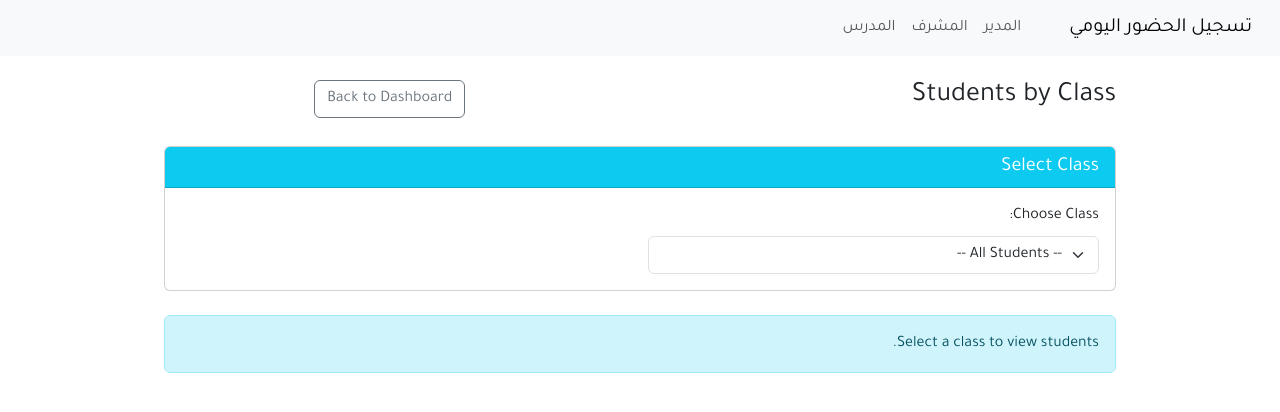
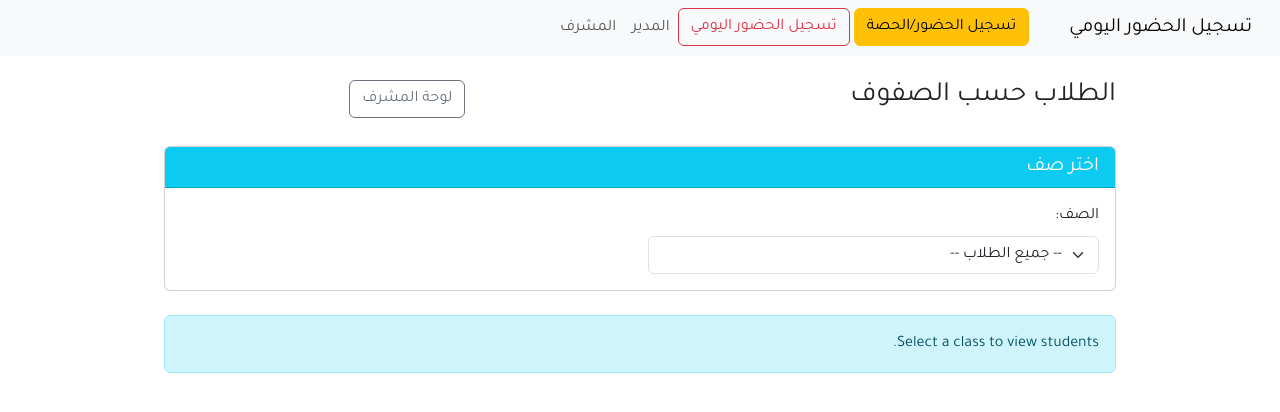
Before and after one commit to bounis0910/Att_School, a Flask app: page /staff/students in a window 1280 px wide. Shown: the top 412 px of the page. Run offline with Flask 3, Linux system fonts and the light colour scheme; the visitor is signed in with stand-in values (Sample User, id 1); data that the repository does not hold is empty; some libraries are stand-ins or nearby versions.

Commit message:
Alsis_24

```diff
--- a/app.py
+++ b/app.py
@@ -686,7 +686,7 @@ def admin_users_create():
         username = request.form.get('name')
         role = request.form.get('role')
         password = request.form.get('password')
-        national_id = request.form.get('national_id')
+        roll_number = request.form.get('roll_number')
         email = request.form.get('email')
         assigned_classes = request.form.getlist('assigned_classes')
 
@@ -711,8 +711,8 @@ def admin_users_create():
             classes_string = ','.join(assigned_classes) if assigned_classes else None
 
             cursor.execute(
-                'INSERT INTO "user" (username, password, role, email, national_id, classes) VALUES (%s, %s, %s, %s, %s, %s) RETURNING id',
-                (username, hashed_pw, role, email, national_id, classes_string)
+                'INSERT INTO "user" (username, password, role, email, roll_number, classes) VALUES (%s, %s, %s, %s, %s, %s) RETURNING id',
+                (username, hashed_pw, role, email, roll_number, classes_string)
             )
             new_user_id = cursor.fetchone()['id']
 
@@ -748,7 +748,7 @@ def admin_users_edit(user_id):
         username = request.form.get('name')
         role = request.form.get('role')
         password = request.form.get('password')
-        national_id = request.form.get('national_id')
+        roll_number = request.form.get('roll_number')
         email = request.form.get('email')
         assigned_classes = request.form.getlist('assigned_classes')
 
@@ -760,13 +760,13 @@ def admin_users_edit(user_id):
             if password:
                 hashed_pw = generate_password_hash(password, method='scrypt')
                 cursor.execute(
-                    'UPDATE "user" SET username = %s, role = %s, password = %s, email = %s, national_id = %s, classes = %s WHERE id = %s',
-                    (username, role, hashed_pw, email, national_id, classes_string, user_id)
+                    'UPDATE "user" SET username = %s, role = %s, password = %s, email = %s, roll_number = %s, classes = %s WHERE id = %s',
+                    (username, role, hashed_pw, email, roll_number, classes_string, user_id)
                 )
             else:
                 cursor.execute(
-                    'UPDATE "user" SET username = %s, role = %s, email = %s, national_id = %s, classes = %s WHERE id = %s',
-                    (username, role, email, national_id, classes_string, user_id)
+                    'UPDATE "user" SET username = %s, role = %s, email = %s, roll_number = %s, classes = %s WHERE id = %s',
+                    (username, role, email, roll_number, classes_string, user_id)
                 )
 
             conn.commit()
@@ -1363,7 +1363,7 @@ def staff_export_students_excel():
 
         # Get students for the selected class
         cursor.execute("""
-            SELECT s.id, s.name, s.national_id, s.phone1, s.phone2, c.name as class_name
+            SELECT s.id, s.name, s.roll_number, s.phone1, s.phone2, c.name as class_name
             FROM student s
             LEFT JOIN school_class c ON s.class_id = c.id
             WHERE s.class_id = %s
@@ -1392,7 +1392,7 @@ def staff_export_students_excel():
         for row_num, student_row in enumerate(students_rows, 2):
             ws.cell(row=row_num, column=1, value=student_row['id'])
             ws.cell(row=row_num, column=2, value=student_row['name'])
-            ws.cell(row=row_num, column=3, value=student_row['national_id'])
+            ws.cell(row=row_num, column=3, value=student_row['roll_number'])
             ws.cell(row=row_num, column=4, value=student_row['phone1'])
             ws.cell(row=row_num, column=5, value=student_row['phone2'])
             ws.cell(row=row_num, column=6, value=student_row['class_name'])
@@ -1524,7 +1524,7 @@ def export_students_excel():
 
         # Get students for the selected class
         cursor.execute("""
-            SELECT s.id, s.name, s.national_id, s.phone1, s.phone2, c.name as class_name
+            SELECT s.id, s.name, s.roll_number, s.phone1, s.phone2, c.name as class_name
             FROM student s
             LEFT JOIN school_class c ON s.class_id = c.id
             WHERE s.class_id = %s
@@ -1553,7 +1553,7 @@ def export_students_excel():
         for row_num, student_row in enumerate(students_rows, 2):
             ws.cell(row=row_num, column=1, value=student_row['id'])
             ws.cell(row=row_num, column=2, value=student_row['name'])
-            ws.cell(row=row_num, column=3, value=student_row['national_id'])
+            ws.cell(row=row_num, column=3, value=student_row['roll_number'])
             ws.cell(row=row_num, column=4, value=student_row['phone1'])
             ws.cell(row=row_num, column=5, value=student_row['phone2'])
             ws.cell(row=row_num, column=6, value=student_row['class_name'])
--- a/templates/admin_login.html
+++ b/templates/admin_login.html
@@ -5,7 +5,7 @@
         <h3>Admin Login</h3>
         <form method="post">
             <div class="mb-3">
-                <label class="form-label">Username</label>
+                <label class="form-label">اسم المستخدم</label>
                 <input class="form-control" name="name" required>
             </div>
             <div class="mb-3">
--- a/templates/layout.html
+++ b/templates/layout.html
@@ -21,6 +21,9 @@
         <a class="navbar-brand" href="/">تسجيل الحضور اليومي</a>
         <div class="collapse navbar-collapse">
           <ul class="navbar-nav ms-auto">
+            <li class="nav-item">
+              <a class="btn btn-warning" href="/attendance">تسجيل الحضور/الحصة</a>
+              <a class="btn btn-outline-danger" href="/public-daily-attendance">تسجيل الحضور اليومي</a>
             {% if current_user.is_authenticated and current_user.role=='admin1'
             %}
             <li class="nav-item dropdown">
@@ -59,9 +62,11 @@
             <li class="nav-item">
               <a class="nav-link" href="/staff/login">المشرف</a>
             </li>
+            <!--
             <li class="nav-item">
               <a class="nav-link" href="/teacher/login">المدرس</a>
             </li>
+          -->
           </ul>
         </div>
       </div>
--- a/templates/staff_login.html
+++ b/templates/staff_login.html
@@ -1,14 +1,14 @@
 {% extends 'layout.html' %} {% block content %}
 <div class="row justify-content-center">
   <div class="col-md-6">
-    <h3>Staff Login</h3>
+    <h3>دخول المشرف</h3>
     <form method="post">
       <div class="mb-3">
-        <label class="form-label">email</label>
+        <label class="form-label">الايميل</label>
         <input type="email" class="form-control" name="email" required />
       </div>
       <div class="mb-3">
-        <label class="form-label">Password</label>
+        <label class="form-label">كلمة العبور</label>
         <input type="password" class="form-control" name="password" required />
       </div>
       <button class="btn btn-primary">Login</button>
--- a/templates/staff_students.html
+++ b/templates/staff_students.html
@@ -3,11 +3,11 @@
 <div class="container mt-4">
     <div class="row mb-4">
         <div class="col-md-8">
-            <h3><i class="bi bi-people"></i> Students by Class</h3>
+            <h3><i class="bi bi-people"></i> الطلاب حسب الصفوف</h3>
         </div>
         <div class="col-md-4 text-end">
             <a href="{{ url_for('staff_dashboard') }}" class="btn btn-outline-secondary">
-                <i class="bi bi-arrow-left"></i> Back to Dashboard
+                <i class="bi bi-arrow-left"></i> لوحة المشرف
             </a>
         </div>
     </div>
@@ -15,14 +15,14 @@
     <!-- Class Selection -->
     <div class="card mb-4">
         <div class="card-header bg-info text-white">
-            <h5 class="mb-0"><i class="bi bi-funnel"></i> Select Class</h5>
+            <h5 class="mb-0"><i class="bi bi-funnel"></i> اختر صف</h5>
         </div>
         <div class="card-body">
             <form method="get" class="row g-3">
                 <div class="col-md-6">
-                    <label class="form-label" for="classSelect">Choose Class:</label>
+                    <label class="form-label" for="classSelect">الصف:</label>
                     <select name="class_id" id="classSelect" class="form-select" onchange="this.form.submit()">
-                        <option value="">-- All Students --</option>
+                        <option value="">-- جميع الطلاب --</option>
                         {% for cls in classes %}
                         <option value="{{ cls.id }}" {% if selected_class_id == cls.id %}selected{% endif %}>
                             {{ cls.name }}
@@ -77,7 +77,7 @@
                                         <strong>{{ student.name }}</strong>
                                     </td>
                                     <td>
-                                        <code>{{ student.national_id or '—' }}</code>
+                                        <code>{{ student.roll_number or '—' }}</code>
                                     </td>
                                     <td>
                                         <span class="phone-display" id="phone1_{{ student.id }}">
```
Also changed, not shown: templates/staff_dashboard.html (+7 -5 lines).
